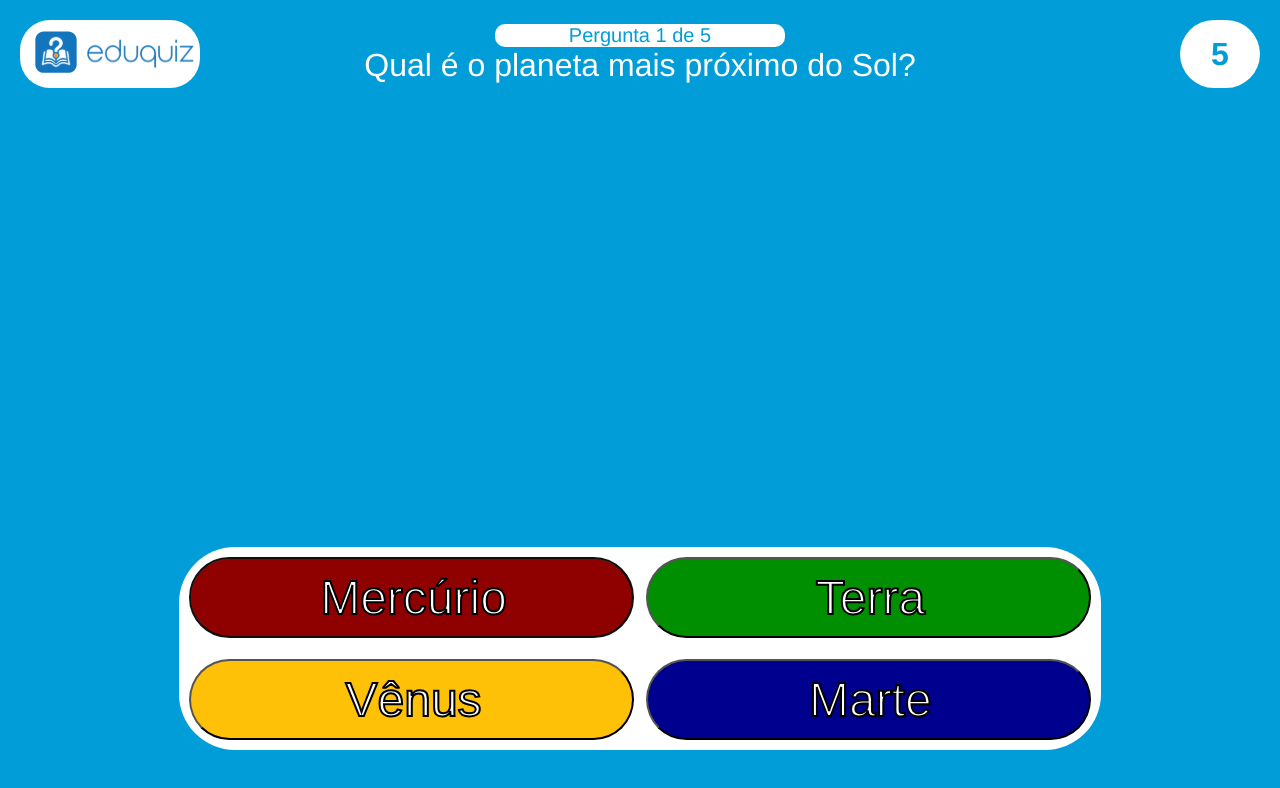
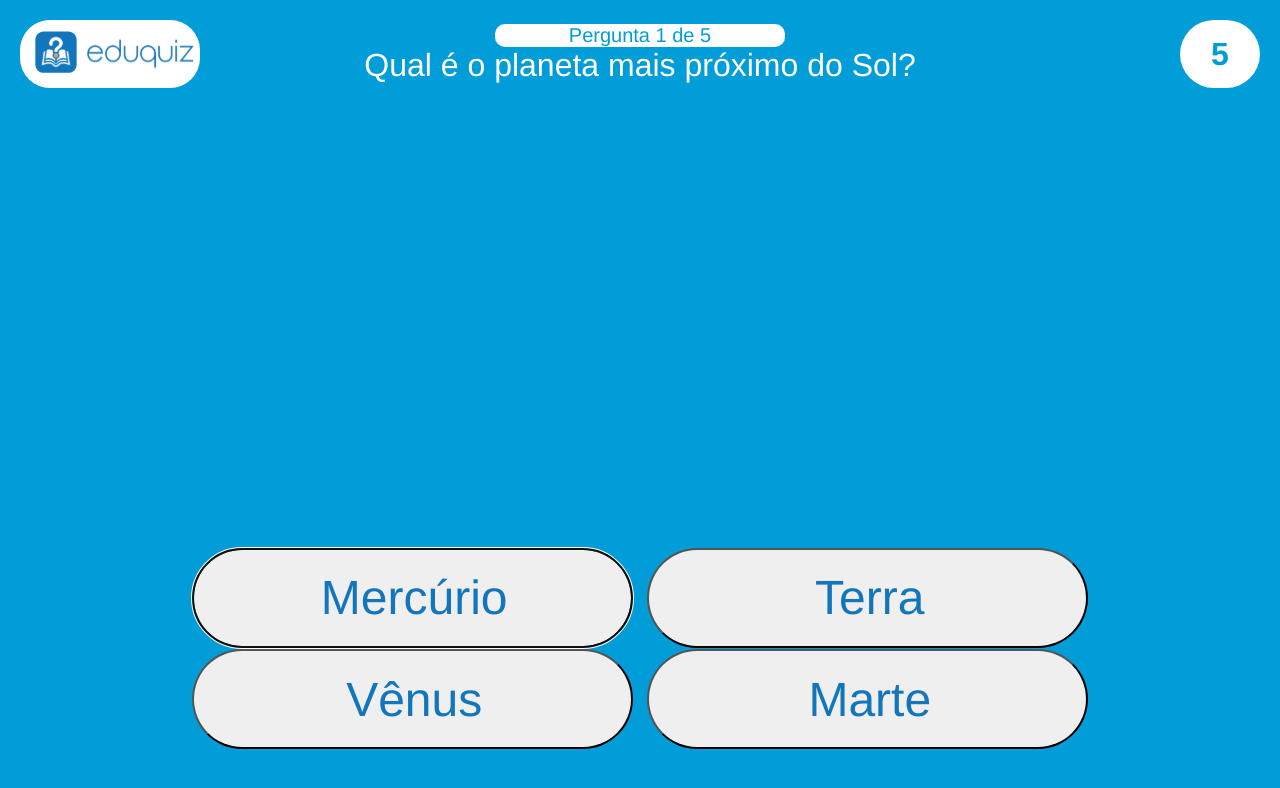
Before and after one commit to jovijovi-john/mvp-app-tv-eduplay, a React (Vite) app: page / in a window 1280 px wide. Shown: the top 788 px of the page. Built offline with nearby package versions, Linux system fonts and the light colour scheme.

Commit message:
Atualização do frontend; Indicação da resposta correta

```diff
--- a/package.json
+++ b/package.json
@@ -13,6 +13,7 @@
     "chroma-js": "^3.1.2",
     "react": "^18.3.1",
     "react-dom": "^18.3.1",
+    "react-icons": "^5.3.0",
     "react-router-dom": "^6.27.0"
   },
   "devDependencies": {
--- a/src/Paths.jsx
+++ b/src/Paths.jsx
@@ -5,8 +5,8 @@ export const Paths = () => {
     return (
         <Router>
             <Routes>
-                <Route path="/" element={<TelaPergunta questType={1} questTimeLimit={10} />} />
-                <Route path="/pergunta2" element={<TelaPergunta questType={0} questTimeLimit={10} />} />
+                <Route path="/" element={<TelaPergunta questType={1} questTimeLimit={10} questNum={1} questTotal={5} question={"Qual é o planeta mais próximo do Sol?"} />} />
+                <Route path="/pergunta2" element={<TelaPergunta questType={0} questTimeLimit={10} questNum={2} questTotal={5} question={"A capital da Austrália é Sydney?"} />} />
             </Routes>
         </Router>
     )
--- a/src/TelaPergunta.jsx
+++ b/src/TelaPergunta.jsx
@@ -12,7 +12,7 @@ import { QuestionState } from "./QuestionState.jsx"
 import { Timer } from "./components/Timer.jsx"
 import { AppIcon } from "./components/AppIcon.jsx"
 
-export function TelaPergunta({ questType, questTimeLimit }) {
+export function TelaPergunta({ questType, questTimeLimit, questNum, questTotal, question }) {
 
     const numOpt1 = useRef(1);
     const numOpt2 = useRef(1);
@@ -41,9 +41,14 @@ export function TelaPergunta({ questType, questTimeLimit }) {
 
     useEffect(() => {
       if (!answered) {
-        console.log(opt1.current)
+        // console.log(opt1.current)
         opt1.current.focus()
-        console.log(document.activeElement)
+        // console.log(document.activeElement)
+      } else {
+        numOpt1.current = 1
+        numOpt2.current = 1
+        numOpt3.current = 1
+        numOpt4.current = 1
       }
     })
 
@@ -127,9 +132,9 @@ export function TelaPergunta({ questType, questTimeLimit }) {
                     <div id="question">
                         {
                             <Question
-                                question={"Qual é o planeta mais próximo do Sol?"}
-                                number={1}
-                                total={5}
+                                question={question}
+                                number={questNum}
+                                total={questTotal}
                             />
                         }
                     </div>
--- a/src/components/AnswerOptions.jsx
+++ b/src/components/AnswerOptions.jsx
@@ -16,17 +16,29 @@ export const AnswerOptions = ({ optType, opt1, opt2, opt3, opt4, clickFunc }) =>
         case 0:
             return (
                 <div className="bottom-options2">
+                    <div className="answer-opt2-div">
                         <input type="button" value="Falso" ref={opt1} key="0" id="opt-1" className="answer-opt2" onClick={clickFunc} />
+                    </div>
+                    <div className="answer-opt2-div">
                         <input type="button" value="Verdadeiro" ref={opt2} key="1" id="opt-2" className="answer-opt2" onClick={clickFunc} />
+                    </div>
                 </div>
             );
         case 1:
             return (
                 <div className="bottom-options">
+                    <div className="answer-opt-div">
                         <input type="button" value="Mercúrio" ref={opt1} key="0" id="opt-1" className="answer-opt" onClick={clickFunc} />
+                    </div>
+                    <div className="answer-opt-div">
                         <input type="button" value="Terra" ref={opt2} key="1" id="opt-2" className="answer-opt" onClick={clickFunc} />
+                    </div>
+                    <div className="answer-opt-div">
                         <input type="button" value="Vênus" ref={opt3} key="2" id="opt-3" className="answer-opt" onClick={clickFunc} />
+                    </div>
+                    <div className="answer-opt-div">
                         <input type="button" value="Marte" ref={opt4} key="3" id="opt-4" className="answer-opt" onClick={clickFunc} />
+                    </div>
                 </div>
 
 
--- a/src/components/AnswerOptionsCorrect.jsx
+++ b/src/components/AnswerOptionsCorrect.jsx
@@ -1,15 +1,14 @@
 import { useEffect } from 'react';
 import "../styles/answerOptionsCorrect.css";
 import chroma from 'chroma-js';
-
-
-
+import { MdDone } from "react-icons/md";
+import { FaX } from "react-icons/fa6";
 
 export const AnswerOptionsCorrect = ({ optType, clickedOpt }) => {
     // const [colorChanged, setColorChanged] = useState(false)
 
     const darkenColor = (optId, factor) => {
-        console.log(optId+'-alt')
+        // console.log(optId+'-alt')
 
         const clickedButton = document.getElementById(optId+'-alt')
         const color = getComputedStyle(clickedButton).getPropertyValue('background-color'); // obtém cor do botão clicado
@@ -33,17 +32,35 @@ export const AnswerOptionsCorrect = ({ optType, clickedOpt }) => {
         case 0:
             return (
                 <div className="bottom-options2">
+                    <div className="answer-opt2-div">
                         <input type="button" value="Falso" key="0" id="opt-1-alt" className="answer-opt2" />
+                        <MdDone className={"correct-answer-icon"} color={"#1376BC"} />
+                    </div>
+                    <div className="answer-opt2-div">
                         <input type="button" value="Verdadeiro" key="1" id="opt-2-alt" className="answer-opt2" />
+                        <FaX className={"wrong-answer-icon"} color={"#1376BC"} />
+                    </div>
                 </div>
             );
         case 1:
             return (
                 <div className="bottom-options">
+                    <div className="answer-opt-div">
                         <input type="button" value="Mercúrio" key="0" id="opt-1-alt" className="answer-opt" />
+                        <FaX className={"wrong-answer-icon"} color={"#1376BC"} />
+                    </div>
+                    <div className="answer-opt-div">
                         <input type="button" value="Terra" key="1" id="opt-2-alt" className="answer-opt" />
+                        <FaX className={"wrong-answer-icon"} color={"#1376BC"} />
+                    </div>
+                    <div className="answer-opt-div">
                         <input type="button" value="Vênus" key="2" id="opt-3-alt" className="answer-opt" />
+                        <FaX className={"wrong-answer-icon"} color={"#1376BC"} />
+                    </div>
+                    <div className="answer-opt-div">
                         <input type="button" value="Marte" key="3" id="opt-4-alt" className="answer-opt" />
+                        <MdDone className={"correct-answer-icon"} color={"#1376BC"} />
+                    </div>
                 </div>
             );
     }
--- a/src/components/QuestionStatistics.jsx
+++ b/src/components/QuestionStatistics.jsx
@@ -6,17 +6,17 @@ export const QuestionStatistics = ({optType, opt1_stat, opt2_stat, opt3_stat, op
         case 0:
             return (
                 <div className="statistics2">
-                    <div style={{height: `${opt1_stat}%`}} id="opt-1" className="stat-opt2" >{opt1_stat}</div>
-                    <div style={{height: `${opt2_stat}%`}} id="opt-2" className="stat-opt2" >{opt2_stat}</div>
+                    <div style={{height: `${opt1_stat}%`}} id="opt-1-stat" className="stat-opt2" >{opt1_stat}</div>
+                    <div style={{height: `${opt2_stat}%`}} id="opt-2-stat" className="stat-opt2" >{opt2_stat}</div>
                 </div>
             );
         case 1:
             return (
                 <div className="statistics">
-                    <div style={{height: `${opt1_stat}%`}} id="opt-1" className="stat-opt" >{opt1_stat}</div>
-                    <div style={{height: `${opt2_stat}%`}} id="opt-2" className="stat-opt" >{opt2_stat}</div>
-                    <div style={{height: `${opt3_stat}%`}} id="opt-3" className="stat-opt" >{opt3_stat}</div>
-                    <div style={{height: `${opt4_stat}%`}} id="opt-4" className="stat-opt" >{opt4_stat}</div>
+                    <div style={{height: `${opt1_stat}%`}} id="opt-1-stat" className="stat-opt" >{opt1_stat}</div>
+                    <div style={{height: `${opt2_stat}%`}} id="opt-2-stat" className="stat-opt" >{opt2_stat}</div>
+                    <div style={{height: `${opt3_stat}%`}} id="opt-3-stat" className="stat-opt" >{opt3_stat}</div>
+                    <div style={{height: `${opt4_stat}%`}} id="opt-4-stat" className="stat-opt" >{opt4_stat}</div>
                 </div>
             );
     }
--- a/src/styles/answerOptions.css
+++ b/src/styles/answerOptions.css
@@ -7,7 +7,7 @@
     flex-wrap: wrap;
     justify-content: space-evenly;
     align-items: center;
-    background-color: white;
+    /*background-color: white;*/
     border-radius: 56px;
 }
 
@@ -20,12 +20,12 @@
     flex-wrap: nowrap;
     justify-content: space-evenly;
     align-items: center;
-    background-color: white;
+    /*background-color: white;*/
     border-radius: 56px;
 }
 
 .answer-opt2 {
-    width: 48.3%;
+    width: 100%;
     height: 100px;
     display: flex;
     align-items: center;
@@ -35,15 +35,16 @@
     border-radius: 56px;
     font-family: 'Franklin Gothic Medium', 'Arial Narrow', Arial, sans-serif;
     font-size: 3rem;
-    color: white;
+    color: #1376BC;
+    background-color: white;
 
-    -webkit-text-stroke-width: 2px;
-    -webkit-text-stroke-color: black;
+    /*-webkit-text-stroke-width: 2px;
+    -webkit-text-stroke-color: black;*/
 }
 
 .answer-opt {
-    width: 48.3%;
-    height: 40%;
+    width: 100%;
+    height: 100%;
     display: flex;
     align-items: center;
     padding-left: 10px;
@@ -52,13 +53,21 @@
     border-radius: 56px;
     font-family: 'Franklin Gothic Medium', 'Arial Narrow', Arial, sans-serif;
     font-size: 3rem;
-    color: white;
+    color: #1376BC;
 
-    -webkit-text-stroke-width: 2px;
-    -webkit-text-stroke-color: black;
+    /*-webkit-text-stroke-width: 2px;
+    -webkit-text-stroke-color: black;*/
 }
 
-#opt-1{
+.answer-opt2-div, .answer-opt-div {
+    position: relative;
+    width: 48.3%;
+    height: 100px;
+    display: flex;
+    align-items: center;
+}
+
+/*#opt-1{
     background-color: var(--vermelho-color);
 }
 
@@ -72,4 +81,4 @@
 
 #opt-4{
     background-color: var(--azul-color);
-}
+}*/
--- a/src/styles/answerOptionsCorrect.css
+++ b/src/styles/answerOptionsCorrect.css
@@ -7,28 +7,17 @@
     flex-wrap: wrap;
     justify-content: space-evenly;
     align-items: center;
-    background-color: white;
     border-radius: 56px;
 }
 
-.answer-opt {
-    width: 48.3%;
-    height: 40%;
-    display: flex;
-    align-items: center;
-    padding-left: 10px;
-    margin-left: 2px;
-    margin-right: 2px;
-    border-radius: 56px;
-    font-family: 'Franklin Gothic Medium', 'Arial Narrow', Arial, sans-serif;
-    font-size: 3rem;
-    color: white;
-
-    -webkit-text-stroke-width: 2px;
-    -webkit-text-stroke-color: black;
+.correct-answer-icon, .wrong-answer-icon {
+    position: absolute;
+    right: 10px;
+    height: 50%;
+    width: 18%;
 }
 
-#opt-1-alt{
+/*#opt-1-alt{
     background-color: var(--vermelho-claro-color);
 }
 
@@ -42,4 +31,4 @@
 
 #opt-4-alt{
     background-color: var(--azul-claro-color);
-}
+}*/
--- a/src/styles/questionStatistics.css
+++ b/src/styles/questionStatistics.css
@@ -55,3 +55,19 @@
     -webkit-text-stroke-width: 2px;
     -webkit-text-stroke-color: black;
 }
+
+#opt-1-stat{
+    background-color: var(--vermelho-color);
+}
+
+#opt-2-stat{
+    background-color: var(--verde-color);
+}
+
+#opt-3-stat{
+    background-color: var(--amarelo-color);
+}
+
+#opt-4-stat{
+    background-color: var(--azul-color);
+}
```
Also changed, not shown: 1 other file (tests, documents, lock files or other folders). Lines whose indentation alone changed are shown as unchanged.
